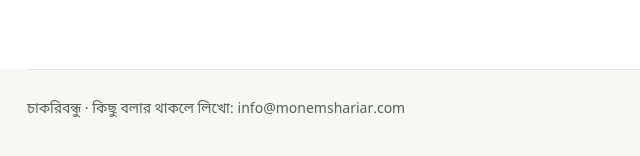
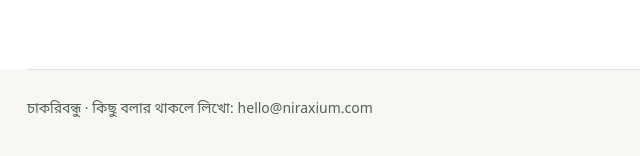
Before and after one commit to MonemChowdhury/chakoribondhu, a plain HTML site: page index.html in a window 1280 px wide. Shown: the part 4351-4507 px from the top of the page, 127-767 px from the left. Drawn offline with Linux system fonts and the light colour scheme.

Commit message:
Footer contact email: hello@niraxium.com
Co-Authored-By: Claude Opus 5.5 <noreply@anthropic.com>
Claude-Session: https://claude.ai/code/session_01945ztkdEHoK6CuQUrthCSZ

```diff
--- a/index.html
+++ b/index.html
@@ -237,7 +237,7 @@ footer{padding:28px 0 46px;color:var(--muted);font-size:14px;border-top:1px soli
   </div>
 </section>
 
-<div class="wrap"><footer>চাকরিবন্ধু · কিছু বলার থাকলে লিখো: info@monemshariar.com</footer></div>
+<div class="wrap"><footer>চাকরিবন্ধু · কিছু বলার থাকলে লিখো: hello@niraxium.com</footer></div>
 
 <script>
 {
```
